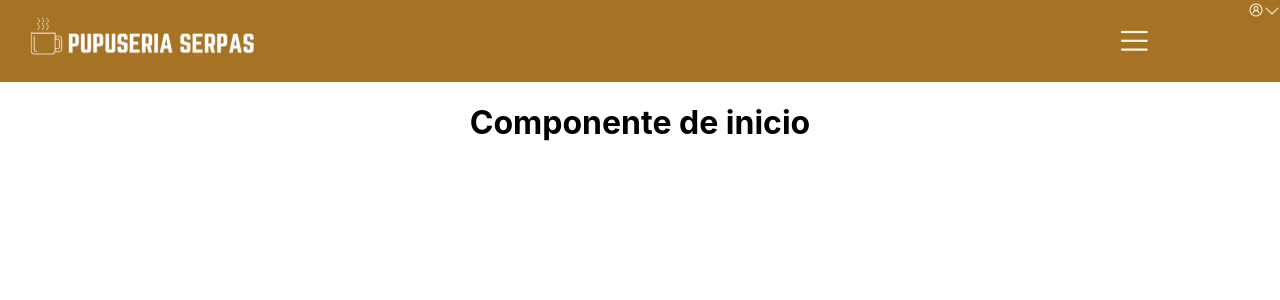
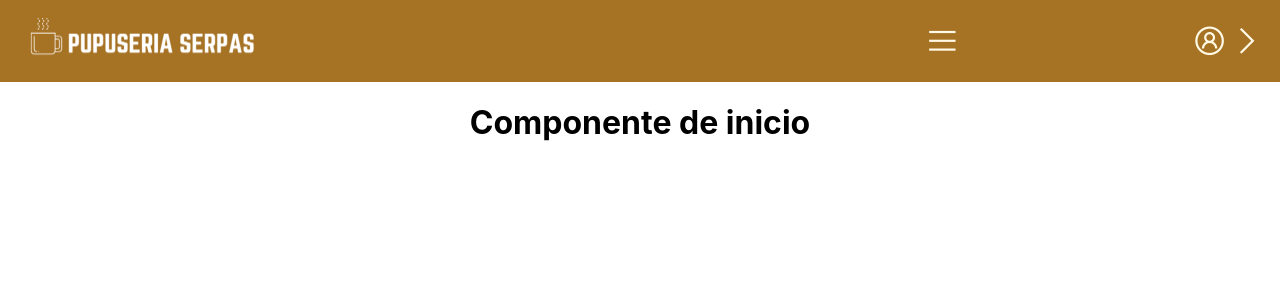
Before and after one commit to Carrillo11/proyecto-catedra-dps, a React (Create React App) app: page / in a window 1280 px wide. Shown: the top 300 px of the page. Built offline with nearby package versions, Linux system fonts and the light colour scheme.

Commit message:
Finalizado - Header del sitio web

```diff
--- a/src/componentes/elementos/BarraNav/BarraNav.css
+++ b/src/componentes/elementos/BarraNav/BarraNav.css
@@ -2,7 +2,7 @@
 Estilos para contenedor de la barra de navegacion
 y el logo
 */
-.navbar-container {
+.navbar-contenedor {
     background: #A67224;
     color: #FFF9E5;
 
@@ -10,11 +10,11 @@ y el logo
     justify-content: space-between;
 }
 
-.navbar-container figure {
+.navbar-contenedor figure {
     margin: 0;
 }
 
-.navbar-container figure img {
+.navbar-contenedor figure img {
     cursor: pointer;
     margin: 1em;
     width: 250px;
@@ -26,7 +26,7 @@ y el logo
     font-size: 1.1em;
     font-weight: bold;
     position: relative;
-    width: 90%;
+    width: 75%;
 
     display: flex;
     justify-content: space-between;
@@ -38,35 +38,69 @@ y el logo
     font-size: 2em;
 }
 
-.navbar ul {
+.navbar ul,
+.navbar-usuario ul {
     background: #A67224;
     height: 0;
     list-style: none;
     margin: 0;
+    padding: 0;
     overflow: hidden;
-    padding: 0;
-    /* display: none; */
+    transition: .2s all ease-out;
 
     position: absolute;
     top: 100%;
     right: 0;
 }
 
-.navbar ul li a {
+.navbar ul li a,
+.navbar-usuario ul li {
     color: #FFF9E5;
     display: block;
     padding: 1em 2em;
     text-decoration: none;
 }
 
-.navbar ul li a:hover {
+.navbar ul li a:hover,
+.navbar-usuario ul li:hover {
     background: #7D561C;
 }
 
-/* Estilos al estar activo el menu */
+/* Estilos al estar activo el menu de la barra de navegacion*/
 
-.menu-activo {
+ul.menu-activo {
     height: 100vh;
-    overflow: visible;
-    /* display: none; */
 }
+
+/* Estilos para la barra de usuario */
+
+.navbar-usuario {
+    font-size: 1.1em;
+    font-weight: bold;
+    position: relative;
+    width: 25%;
+
+    display: flex;
+    justify-content: flex-end;
+    align-items: center;
+}
+
+.navbar-usuario figure {
+    cursor: pointer;
+    font-size: 2em;
+    margin-right: .5em;
+}
+
+.navbar-usuario ul {
+    width: 100%;
+}
+
+.navbar-usuario ul li {
+    cursor: pointer;
+}
+
+/* Estilos al estar activo el menu de la barra de usuario*/
+
+ul.menu-usuario-activo {
+    height: 100%;
+}
--- a/src/componentes/elementos/BarraNav/BarraNav.js
+++ b/src/componentes/elementos/BarraNav/BarraNav.js
@@ -9,15 +9,41 @@ import logo from './../img/logo.png'
 
 class BarraNav extends React.Component {
     cambioMenu() {
-        const menu = document.getElementById('navMenu');
+        const menu = document.getElementById('navMenu'),
+              boton = document.getElementById('botonMenu');
 
         menu.classList.toggle('menu-activo');
+
+        if(boton.classList.contains('la-bars')) {
+            boton.classList.remove('la-bars');
+            boton.classList.add('la-times');
+        }
+        else {
+            boton.classList.remove('la-times');
+            boton.classList.add('la-bars');
+        }
+    }
+
+    cambioMenuUsuario() {
+        const menuUsuario = document.getElementById('navMenuUsuario'),
+              flechaBoton = document.getElementById('flechaBotonMenu');
+
+        menuUsuario.classList.toggle('menu-usuario-activo');
+
+        if(flechaBoton.classList.contains('la-angle-right')) {
+            flechaBoton.classList.remove('la-angle-right');
+            flechaBoton.classList.add('la-angle-down');
+        }
+        else {
+            flechaBoton.classList.remove('la-angle-down');
+            flechaBoton.classList.add('la-angle-right');
+        }
     }
 
     render() {
         return(
             <Router>
-                <div className="navbar-container">
+                <div className="navbar-contenedor">
                     <nav className="navbar">
                         <figure>
                             <Link to="/"><img src={logo} alt="Logo" title="Logotipo Pupuseria Serpas" /></Link>
@@ -40,11 +66,15 @@ class BarraNav extends React.Component {
                             </li>
                         </ul>
                     </nav>
-                    <nav className="navbar-user">
-                        <figure>
+                    <nav className="navbar-usuario">
+                        <figure onClick={this.cambioMenuUsuario}>
                             <i className="las la-user-circle"></i>
-                            <i className="las la-angle-down"></i>
+                            <i className="las la-angle-right" id="flechaBotonMenu"></i>
                         </figure>
+
+                        <ul id="navMenuUsuario">
+                            <li>Cerrar sesion <i class="las la-sign-out-alt"></i></li>
+                        </ul>
                     </nav>
                 </div>
             </Router>
```
